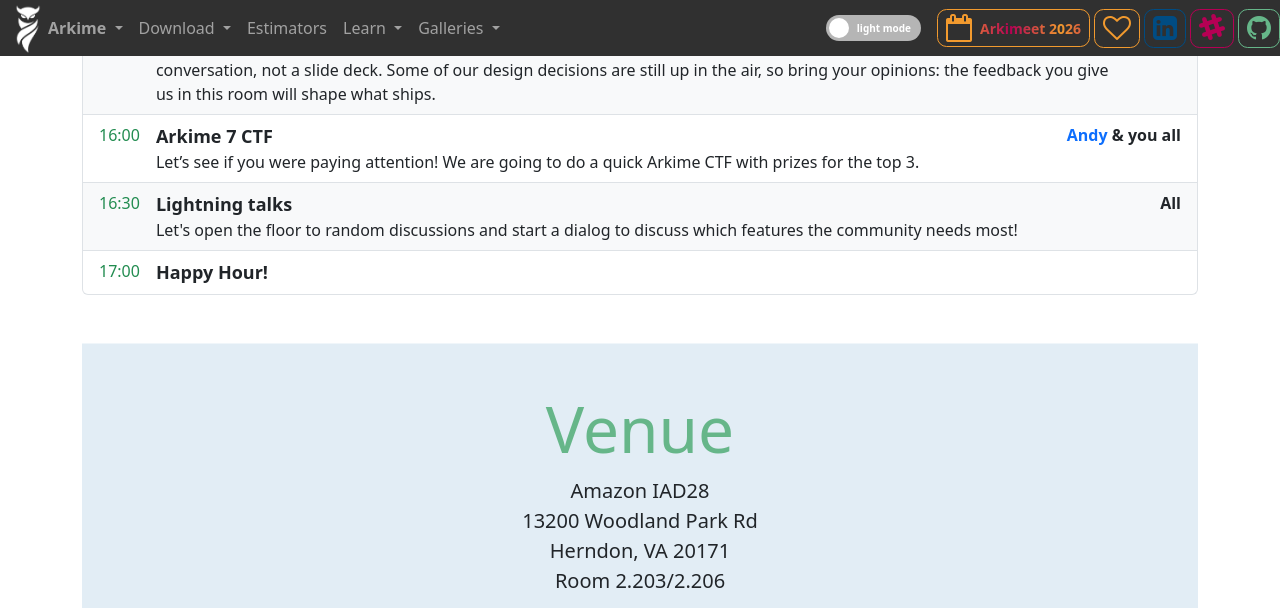
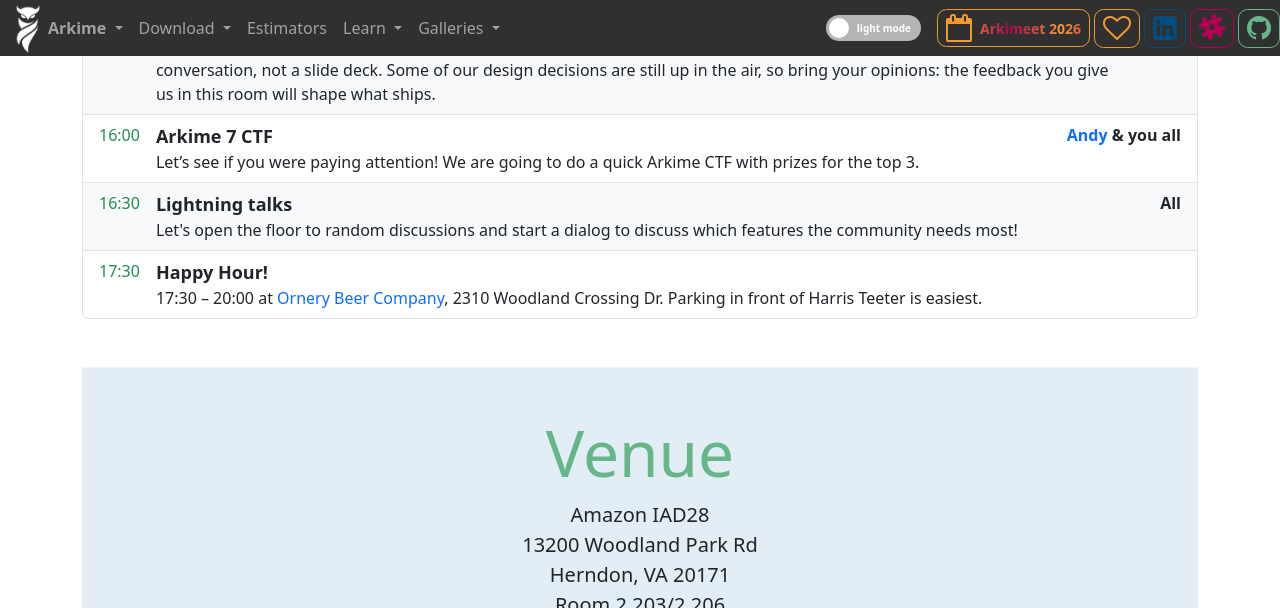
Before and after one commit to arkime/arkimeweb, a Jekyll site: the page built from arkimeet.html, in a window 1280 px wide and 900 px high, scrolled down 2745 px, cut to the strip 0-608 px from the top of the window. Built offline with Jekyll 4.4.1, drawn with Linux system fonts in a browser that asks for light colours.

Commit message:
Arkimeet: happy hour details
5:30-8 at Ornery Beer Company, 2310 Woodland Crossing Dr, with a map
link and a parking note.

Co-Authored-By: Claude Opus 5 <noreply@anthropic.com>

```diff
--- a/arkimeet.html
+++ b/arkimeet.html
@@ -468,10 +468,14 @@ title: Arkimeet
             </li> -->
             <li class="list-group-item">
               <div class="d-flex align-items-start justify-content-between">
-                <div class="me-auto dark-primary-theme-text">17:00</div>
+                <div class="me-auto dark-primary-theme-text">17:30</div>
                 <div class="ps-3 flex-fill agenda-title">
                   Happy Hour!
                   <div class="more-info">
+                    17:30 &ndash; 20:00 at
+                    <a href="https://maps.app.goo.gl/PdHL6DmpFps5xFBaA" class="no-decoration" target="_blank">Ornery Beer Company</a>,
+                    2310 Woodland Crossing Dr.
+                    Parking in front of Harris Teeter is easiest.
                   </div>
                 </div>
                 <div class="ps-3 flex-fill text-end">
```
